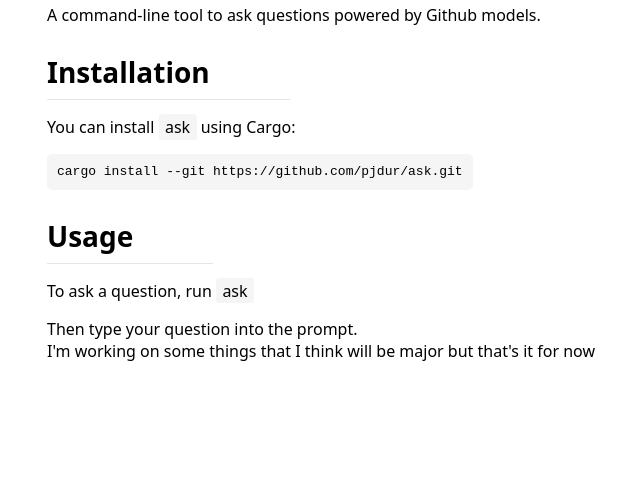
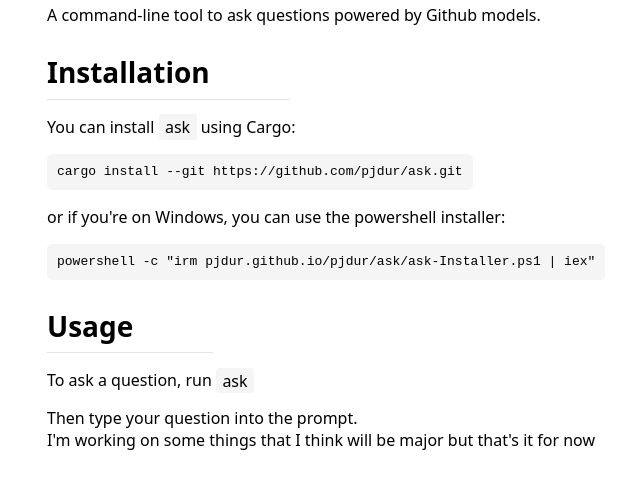
Before and after one commit to Pjdur/ask, a plain HTML site: page index.html in a window 1280 px wide. Shown: the part 96-584 px from the top of the page, without its empty margins (33-673 px from the left). Drawn offline with Linux system fonts and the light colour scheme.

Commit message:
add powershell installer method to site

```diff
--- a/index.html
+++ b/index.html
@@ -13,6 +13,10 @@
     <pre>
 cargo install --git https://github.com/pjdur/ask.git
 </pre>
+    <p>or if you're on Windows, you can use the powershell installer:</p>
+    <pre>
+powershell -c "irm pjdur.github.io/pjdur/ask/ask-Installer.ps1 | iex"
+</pre>
     <h2>Usage</h2>
     <p>To ask a question, run <code>ask</code></p>
     <p>Then type your question into the prompt.<br />
```
